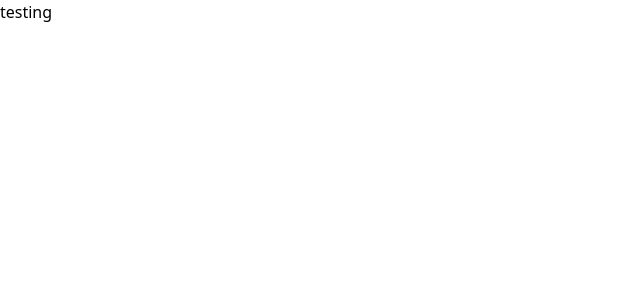
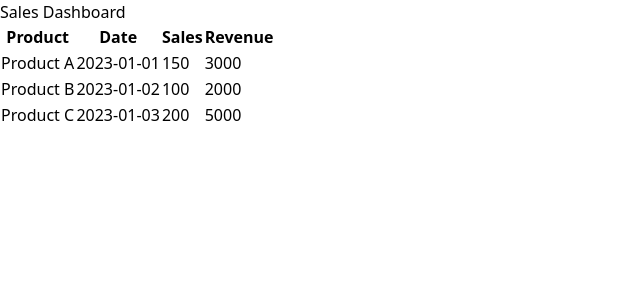
Before and after one commit to mokautsar30/analytic-dashboard, a React (Vite) app in the folder client/: page / in a window 1280 px wide. Shown: the top 300 px of the page, without its empty margins (0-640 px from the left). Built offline with nearby package versions, Linux system fonts and the light colour scheme; data requests are answered from the project's data file.

Commit message:
feat: sales table done

```diff
--- a/client/src/App.jsx
+++ b/client/src/App.jsx
@@ -1,13 +1,23 @@
-import { useState } from 'react'
-
+import { useEffect, useState } from "react";
+import SalesTable from "./components/table/SalesTable";
+import { useDispatch } from "react-redux";
+import { fetchSales } from "./redux/features/salesSlice";
 
 function App() {
+  const dispatch = useDispatch();
+
+  useEffect(() => {
+    dispatch(fetchSales());
+  }, [dispatch]);
 
   return (
     <>
-      <h1>testing</h1>
+      <div className="container mx-auto p-4">
+        <h1 className="text-3xl font-bold mb-4">Sales Dashboard</h1>
+        <SalesTable />
+      </div>
     </>
-  )
+  );
 }
 
-export default App
+export default App;
--- /dev/null
+++ b/client/src/components/table/SalesTable.jsx
@@ -0,0 +1,45 @@
+import React from "react";
+import { useSelector } from "react-redux";
+
+const SalesTable = () => {
+  const { sales, searchTerm, startDate, endDate } = useSelector(
+    (state) => state.sales
+  );
+
+  const filteredSales = sales.filter((sale) => {
+    const matchesProduct = sale.product
+      .toLowerCase()
+      .includes(searchTerm.toLowerCase());
+    const matchesDate =
+      (!startDate || new Date(sale.date) >= new Date(startDate)) &&
+      (!endDate || new Date(sale.date) <= new Date(endDate));
+    return matchesProduct && matchesDate;
+  });
+
+  return (
+    <>
+      <table className="min-w-full bg-white">
+        <thead>
+          <tr>
+            <th className="py-2">Product</th>
+            <th className="py-2">Date</th>
+            <th className="py-2">Sales</th>
+            <th className="py-2">Revenue</th>
+          </tr>
+        </thead>
+        <tbody className="text-center">
+        {filteredSales.map((sale) => (
+          <tr key={sale.id}>
+            <td className="border px-4 py-2">{sale.product}</td>
+            <td className="border px-4 py-2">{sale.date}</td>
+            <td className="border px-4 py-2">{sale.sales}</td>
+            <td className="border px-4 py-2">{sale.revenue}</td>
+          </tr>
+        ))}
+        </tbody>
+      </table>
+    </>
+  );
+};
+
+export default SalesTable;
--- a/client/src/redux/features/salesSlice.js
+++ b/client/src/redux/features/salesSlice.js
@@ -21,7 +21,7 @@ const salesSlice = createSlice({
             state.startDate = action.payload.startDate;
             state.endDate = action.payload.endDate;
         },
-        fetchSalesStart: (state, action) => {
+        fetchSalesStart: (state) => {
             state.loading = true;
             state.error = ''
         },
```
